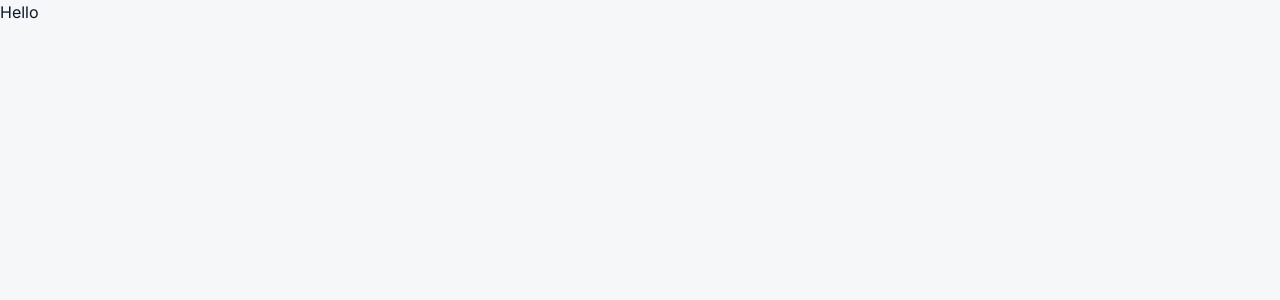
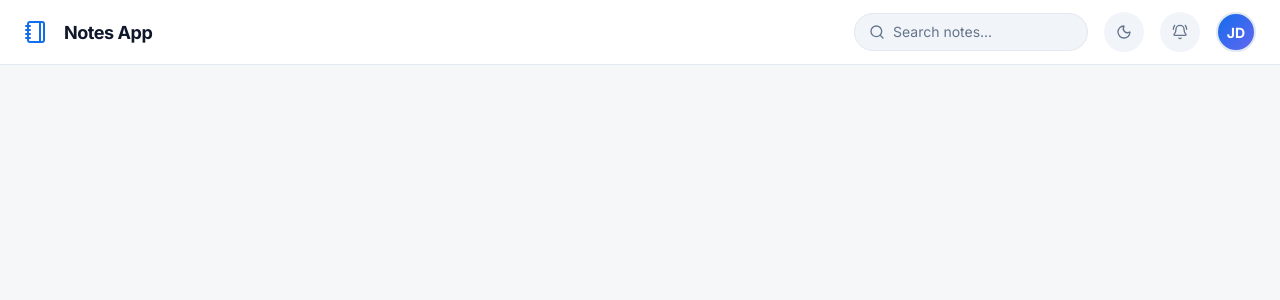
Before and after one commit to Afisphbl/note-app, a React (Create React App) app: page / in a window 1280 px wide. Shown: the top 300 px of the page. Built offline with nearby package versions, Linux system fonts and the light colour scheme.

Commit message:
feat: implement theme context and header component with styling

```diff
--- a/package.json
+++ b/package.json
@@ -7,8 +7,10 @@
     "@testing-library/jest-dom": "^6.9.1",
     "@testing-library/react": "^16.3.2",
     "@testing-library/user-event": "^13.5.0",
+    "lucide-react": "^0.577.0",
     "react": "^19.2.4",
     "react-dom": "^19.2.4",
+    "react-router": "^7.13.1",
     "react-scripts": "5.0.1",
     "web-vitals": "^2.1.4"
   },
--- a/src/App.jsx
+++ b/src/App.jsx
@@ -1,7 +1,12 @@
 import React from "react";
+import Header from "./components/Header/Header";
 
 function App() {
-  return <article className="app-container">Hello</article>;
+  return (
+    <article className="app-container">
+      <Header />
+    </article>
+  );
 }
 
 export default App;
--- /dev/null
+++ b/src/components/Button/Button.jsx
@@ -0,0 +1,12 @@
+export default function Button({
+  children,
+  type = "button",
+  onClick,
+  className,
+}) {
+  return (
+    <button className={className} onClick={onClick} type={type}>
+      {children}
+    </button>
+  );
+}
--- /dev/null
+++ b/src/components/Header/Header.css
@@ -0,0 +1,115 @@
+.header {
+  display: flex;
+  align-items: center;
+  justify-content: space-between;
+  padding: 0.75rem 1.5rem;
+  background-color: var(--bg-surface);
+  border-bottom: 1px solid var(--border-color);
+  z-index: 10;
+  flex-shrink: 0;
+  transition:
+    background-color 0.2s,
+    border-color 0.2s;
+}
+
+.header__brand {
+  display: flex;
+  align-items: center;
+  gap: 1rem;
+  color: var(--text-main);
+}
+
+.header__brand-icon {
+  color: var(--primary);
+  display: flex;
+  align-items: center;
+  justify-content: center;
+}
+
+.header__brand-title {
+  font-size: 1.125rem;
+  font-weight: 700;
+  letter-spacing: -0.025em;
+}
+
+.header__actions {
+  display: flex;
+  align-items: center;
+  gap: 1rem;
+}
+
+.header__search {
+  display: flex;
+  align-items: center;
+  gap: 0.5rem;
+  background-color: var(--hover-bg);
+  border: 1px solid var(--border-color);
+  border-radius: var(--radius-full);
+  padding: 0.375rem 0.875rem;
+  transition:
+    border-color 0.15s,
+    background-color 0.15s;
+}
+
+.header__search:focus-within {
+  border-color: var(--primary);
+}
+
+.header__search input {
+  background: none;
+  border: none;
+  outline: none;
+  color: var(--text-main);
+  font-size: 0.875rem;
+  width: 180px;
+  padding: 0;
+}
+
+.header__search input::placeholder {
+  color: var(--text-muted);
+}
+
+.header__search:focus-within input {
+  border: none;
+}
+
+.header__search-icon {
+  color: var(--text-muted);
+  font-size: 18px;
+}
+
+.header__icon-btn {
+  display: flex;
+  align-items: center;
+  justify-content: center;
+  width: 40px;
+  height: 40px;
+  border-radius: var(--radius-full);
+  background-color: var(--hover-bg);
+  color: var(--text-muted);
+  transition:
+    background-color 0.15s,
+    color 0.15s;
+  flex-shrink: 0;
+}
+
+.header__icon-btn:hover {
+  background-color: var(--border-color);
+  color: var(--primary);
+}
+
+.header__avatar {
+  width: 40px;
+  height: 40px;
+  border-radius: var(--radius-full);
+  border: 2px solid var(--border-color);
+  background: linear-gradient(135deg, var(--primary), #6366f1);
+  display: flex;
+  align-items: center;
+  justify-content: center;
+  color: white;
+  font-weight: 700;
+  font-size: 0.875rem;
+  cursor: pointer;
+  flex-shrink: 0;
+}
--- /dev/null
+++ b/src/components/Header/Header.jsx
@@ -0,0 +1,46 @@
+import React from "react";
+import {
+  Notebook,
+  SearchIcon,
+  MoonIcon,
+  SunIcon,
+  BellRing,
+} from "lucide-react";
+import { useTheme } from "../../context/ThemeProvider";
+import Button from "../Button/Button";
+import Input from "../Input/Input";
+
+import "./Header.css";
+
+function Header() {
+  const { theme, toggleTheme } = useTheme();
+
+  return (
+    <header className="header">
+      <div className="header__brand">
+        <Notebook size={24} className="header__brand-icon " />
+        <h1 className="header__brand-title">Notes App</h1>
+      </div>
+
+      <div className="header__actions">
+        <div className="header__search">
+          <SearchIcon size={16} className="header__search-icon" />
+          <Input type="search" placeholder="Search notes..." />
+        </div>
+
+        <Button className="header__icon-btn" onClick={toggleTheme}>
+          {theme === "light" ? <MoonIcon size={16} /> : <SunIcon size={20} />}
+        </Button>
+        <Button className="header__icon-btn">
+          <BellRing size={16} />
+        </Button>
+
+        <div className="header__avatar">
+          <span>JD</span>
+        </div>
+      </div>
+    </header>
+  );
+}
+
+export default Header;
--- /dev/null
+++ b/src/components/Input/Input.jsx
@@ -0,0 +1,20 @@
+export default function Input({
+  type = "text",
+  label,
+  value,
+  onChange,
+  placeholder,
+  className = "",
+  title,
+}) {
+  return (
+    <input
+      type={type}
+      value={value}
+      onChange={onChange}
+      placeholder={placeholder}
+      className={className}
+      title={title}
+    />
+  );
+}
--- /dev/null
+++ b/src/context/ThemeProvider.jsx
@@ -0,0 +1,23 @@
+import React, { createContext, useContext, useEffect, useState } from "react";
+
+const ThemeContext = createContext();
+
+export const ThemeProvider = ({ children }) => {
+  const [theme, setTheme] = useState("light");
+
+  const toggleTheme = () => {
+    setTheme((prevTheme) => (prevTheme === "light" ? "dark" : "light"));
+  };
+
+  useEffect(() => {
+    document.documentElement.setAttribute("data-theme", theme);
+  }, [theme]);
+
+  return (
+    <ThemeContext.Provider value={{ theme, toggleTheme }}>
+      {children}
+    </ThemeContext.Provider>
+  );
+};
+
+export const useTheme = () => useContext(ThemeContext);
--- a/src/index.css
+++ b/src/index.css
@@ -21,7 +21,7 @@
   --radius-full: 9999px;
 }
 
-:root[dark-theme="dark"] {
+:root[data-theme="dark"] {
   --primary: #136dec;
   --primary-hover: #1059c2;
   --primary-light: rgba(19, 109, 236, 0.2);
--- a/src/index.js
+++ b/src/index.js
@@ -1,11 +1,14 @@
 import React from "react";
 import ReactDOM from "react-dom/client";
+import { ThemeProvider } from "./context/ThemeProvider";
 import "./index.css";
 import App from "./App";
 
 const root = ReactDOM.createRoot(document.getElementById("root"));
 root.render(
   <React.StrictMode>
-    <App />
+    <ThemeProvider>
+      <App />
+    </ThemeProvider>
   </React.StrictMode>,
 );
```
Also changed, not shown: 1 other file (tests, documents, lock files or other folders).
